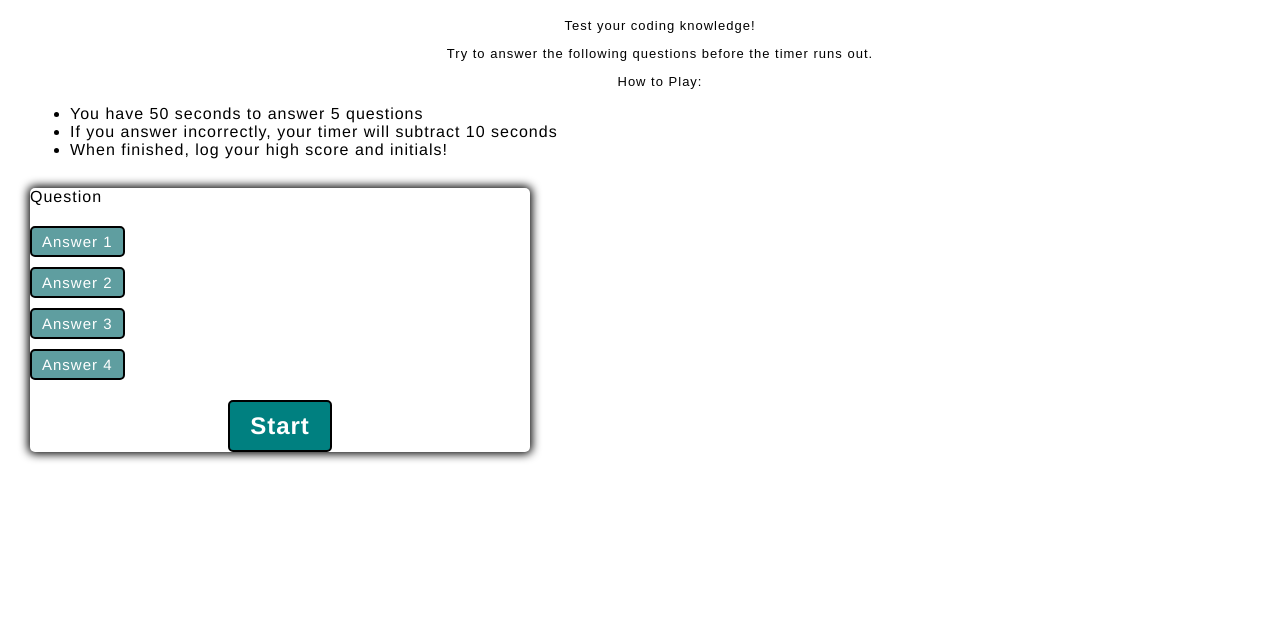
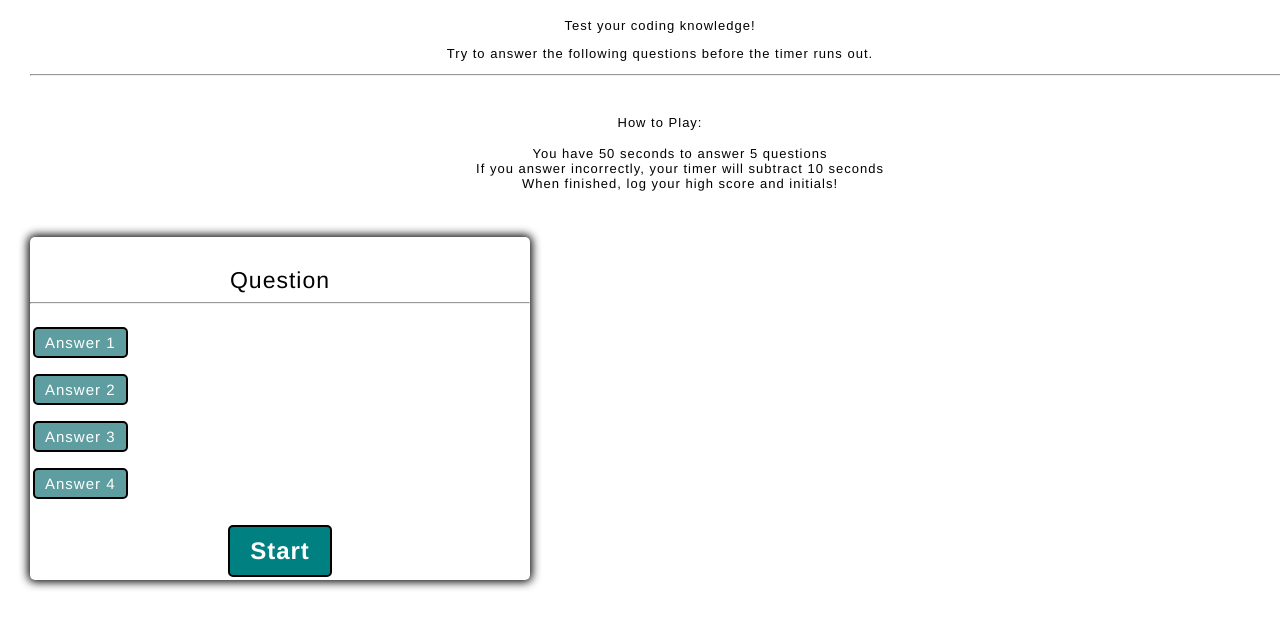
Before and after one commit to ktcwn/multipleChoice_Quiz, a plain HTML site: page index.html in a window 1280 px wide. Shown: the part 168-796 px from the top of the page. Drawn offline with Linux system fonts and the light colour scheme.

Commit message:
Updated styling

```diff
--- a/index.html
+++ b/index.html
@@ -15,7 +15,10 @@
     <h1> Coding Quiz Challenge </h1>
         <p>Test your coding knowledge!</p>
         <p>Try to answer the following questions before the timer runs out.</p>
+        <hr>
+        <br>
         <p>How to Play:
+
             <ul>
                 <li>You have 50 seconds to answer 5 questions</li>
                 <li>If you answer incorrectly, your timer will subtract 10 seconds</li>
@@ -26,6 +29,7 @@
     <div class="container">
         <div id="question-container" class="hide"></div>
         <div id="question">Question</div>
+        <hr>
         <div id="answer-buttons" class="btn-grid">
             <button class="btn">Answer 1</button>
             <button class="btn">Answer 2</button>
--- a/style.css
+++ b/style.css
@@ -24,6 +24,13 @@ header {
   color: grey;
 }
 
+ul li {
+  list-style-type: none;
+  display: flex;
+  justify-content: center;
+  font-size: 13px;
+  letter-spacing: 1px;
+}
 h1 {
   display: flex;
   justify-content: center;
@@ -43,6 +50,18 @@ p {
   background-color: white;
   border-radius: 5px;
   box-shadow: 0 0 10px 2px;
+}
+#question-container {
+  display: flex;
+  justify-items: center;
+  align-content: center;
+  margin: 30px;
+}
+
+#question {
+  display: flex;
+  justify-content: center;
+  font-size: 23px;
 }
 
 .btn-grid {
@@ -64,7 +83,7 @@ p {
   outline: none;
   font-size: 15px;
   width: fit-content;
-  margin: 0;
+  margin: 3px;
 }
 
 .btn:hover {
```
Also changed, not shown: script.js (+8 -1 lines).
